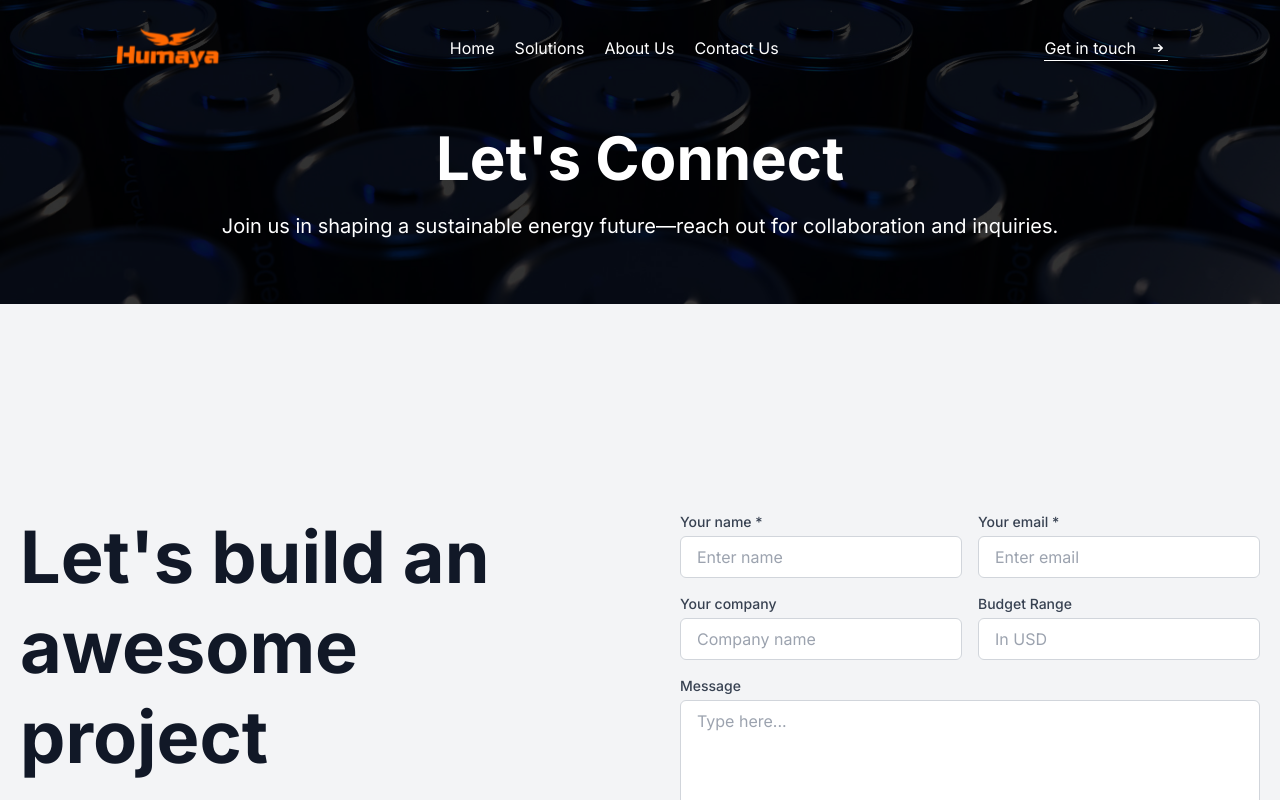
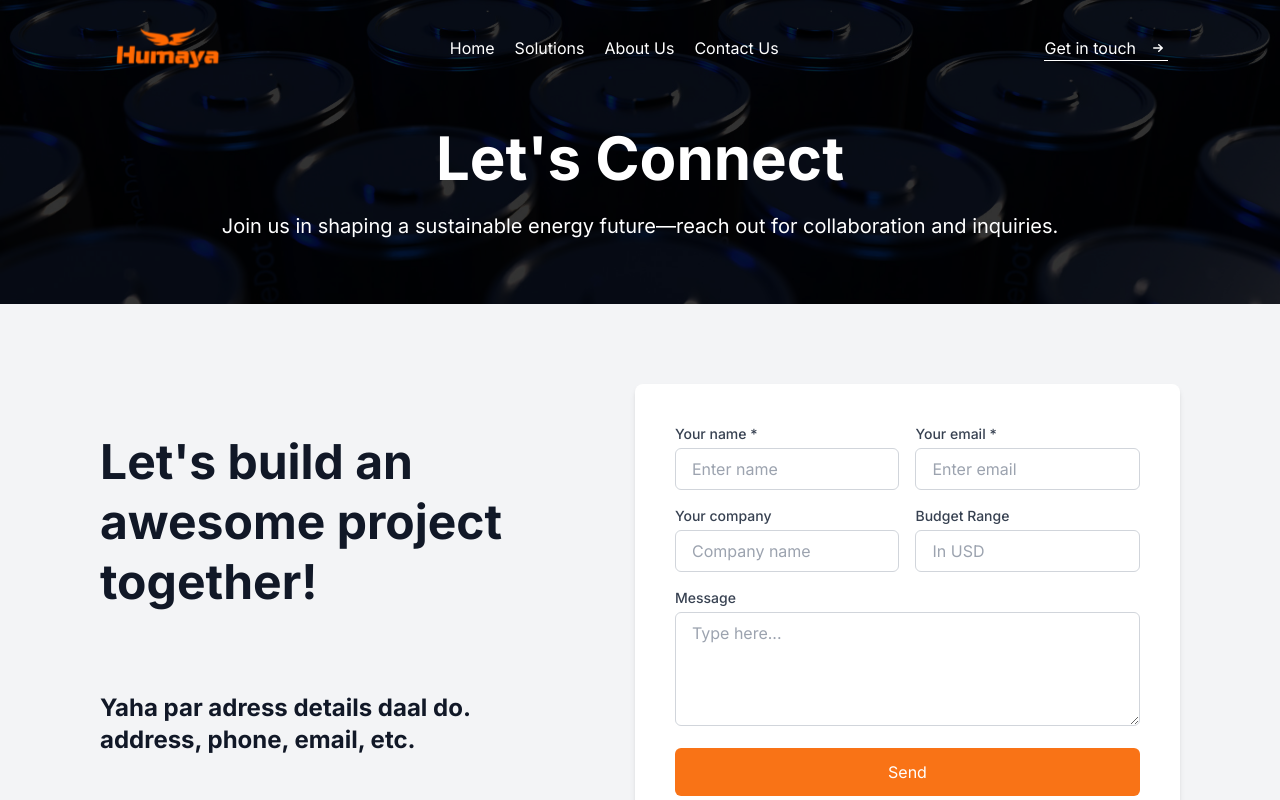
Before and after one commit to Shujaulislam/hmp-try1, a Next.js app: page /contact in a window 1280 px wide. Shown: the top 800 px of the page. Built offline with nearby package versions, Linux system fonts and the light colour scheme.

Commit message:
chore: Update contact page content and styles

```diff
--- a/src/app/contact/page.tsx
+++ b/src/app/contact/page.tsx
@@ -94,7 +94,7 @@ export default function ContactPage() {
         </motion.div>
       </section>
 
-    <section className="bg-gray-100 dark:bg-gray-900 py-32 sm:py-36 lg:py-40 overflow-hidden min-h-screen flex items-center relative">
+    <section className="bg-gray-100 dark:bg-gray-900 py-20 md:py-30 px-20 overflow-hidden flex items-center relative">
       {/* Background elements */}
 
       <div className="mx-auto lg:max-w-7xl w-full px-5 sm:px-10 md:px-12 lg:px-5 z-10">
@@ -104,10 +104,19 @@ export default function ContactPage() {
               initial={{ opacity: 0, y: -20 }}
               animate={{ opacity: 1, y: 0 }}
               transition={{ duration: 0.5 }}
-              className=" text-4xl md:text-5xl lg:text-6xl/tight xl:text-7xl/tight text-gray-900 dark:text-white font-bold mb-6"
+              className=" text-4xl md:text-5xl/tight mt-12 text-gray-900 dark:text-white font-bold mb-20"
             >
               Let's build an awesome project together!
             </motion.h1>
+            <motion.div
+              initial={{ opacity: 0, y: -20 }}
+              animate={{ opacity: 1, y: 0 }}
+              transition={{ duration: 0.5 }}
+              className=" text-2xl  text-gray-900 dark:text-white font-bold"
+            >
+              Yaha par adress details daal do.
+              address, phone, email, etc.
+            </motion.div>
           </div>
 
           <motion.form
@@ -115,7 +124,7 @@ export default function ContactPage() {
             animate={{ opacity: 1, y: 0 }}
             transition={{ duration: 0.5, delay: 0.4 }}
             onSubmit={handleSubmit}
-            className="w-full lg:w-1/2 space-y-4"
+            className="space-y-4 bg-white p-10 shadow-md rounded-lg"
           >
             <div className="flex space-x-4">
               <div className="w-1/2">
@@ -185,7 +194,7 @@ export default function ContactPage() {
             <div>
               <button
                 type="submit"
-                className="w-full px-8 h-12 rounded-md flex items-center justify-center bg-emerald-700 text-white hover:bg-opacity-80 transition-colors duration-300"
+                className="w-full px-8 h-12 rounded-md flex items-center justify-center bg-orange-500 text-white hover:bg-opacity-80 transition-colors duration-300"
               >
                 Send
               </button>
@@ -194,6 +203,7 @@ export default function ContactPage() {
         </div>
       </div>
     </section>
+
     <section className="bg-gray-100 dark:bg-gray-900 py-20 px-4 min-w-max mx-auto">
         <h2 className="text-3xl md:text-4xl font-bold mb-6 text-center">
           Frequently Asked Questions
```
